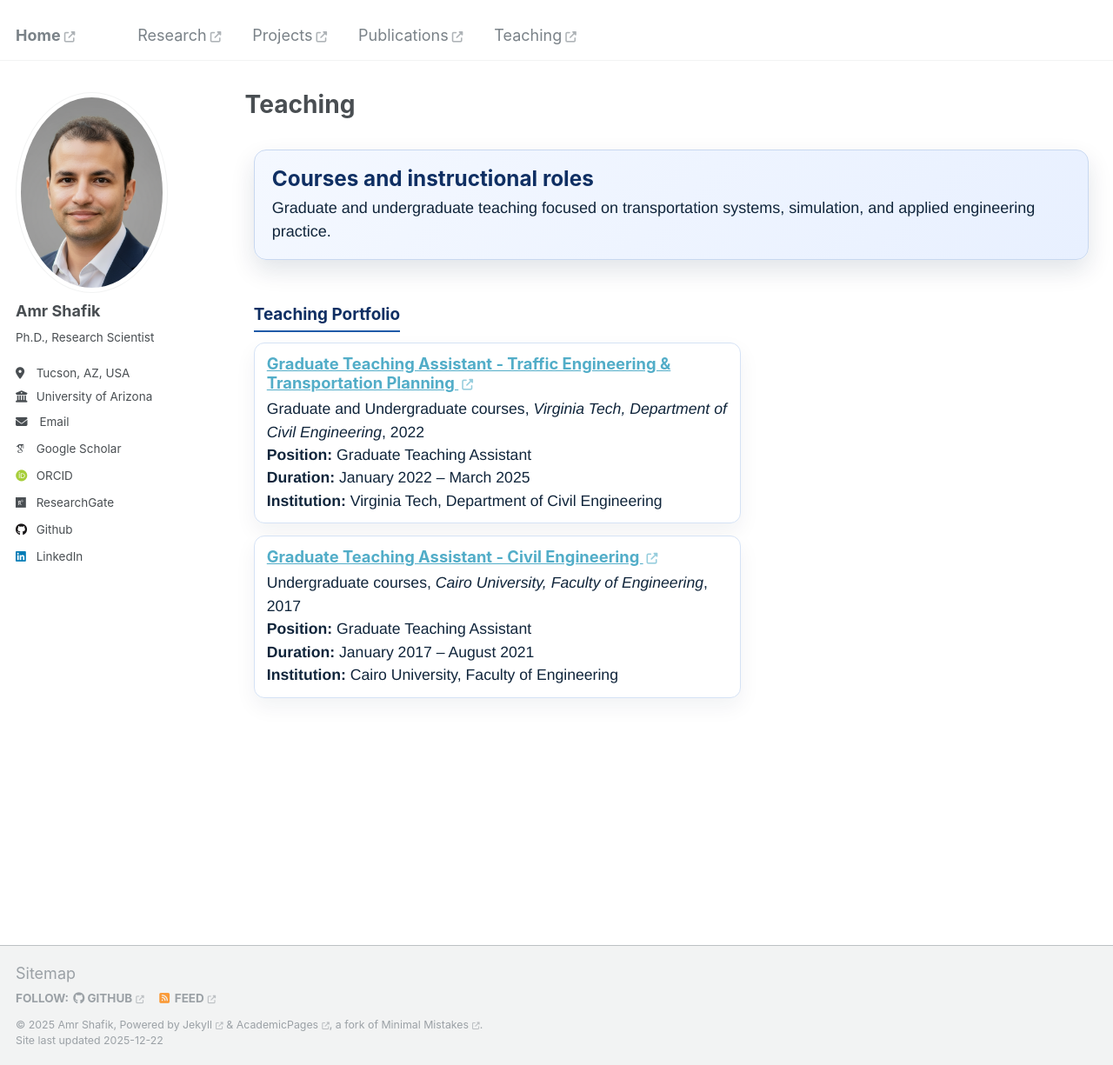
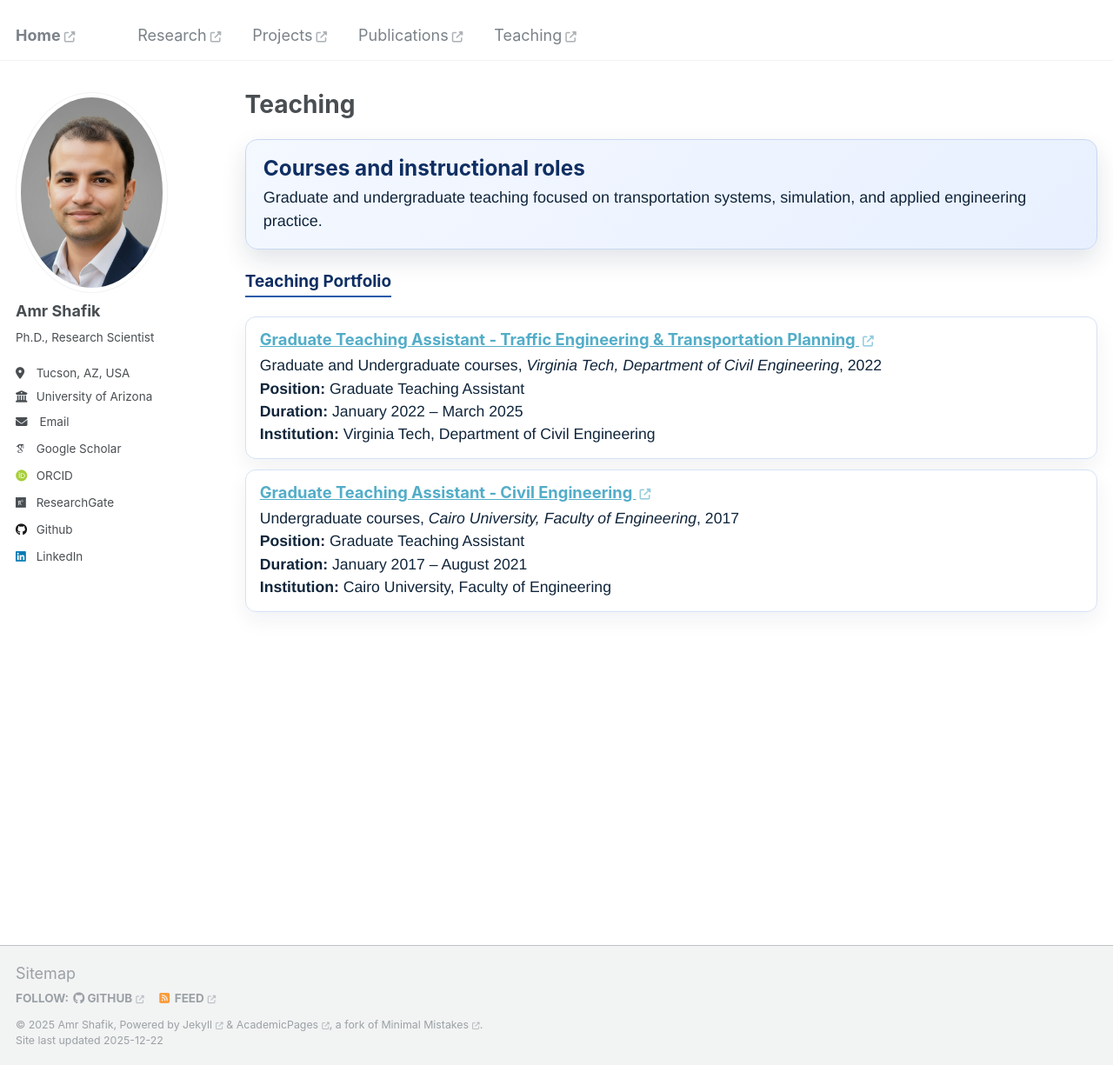
Before and after one commit to akshafik/amrshafik, a Jekyll site: the page built from _pages/teaching.html, in a window 1280 px wide and 1225 px high. Shown: the whole window at 87% size. Built offline with Jekyll 4.4.1, drawn with Linux system fonts in a browser that asks for light colours; some web fonts are replaced.

Commit message:
Refactor teaching page layout and styling for consistency and improved readability

```diff
--- a/_pages/teaching.html
+++ b/_pages/teaching.html
@@ -6,50 +6,54 @@ author_profile: true
 ---
 
 <style>
-  .teaching-page {
-    max-width: 960px;
+  .projects-wrapper {
+    max-width: 980px;
     margin: 0 auto;
-    padding: 16px 0 32px;
+    padding: 12px 0 32px;
     font-family: "Helvetica Neue", Arial, sans-serif;
   }
 
-  .teaching-hero {
-    margin: 8px 0 24px;
+  .projects-hero {
     padding: 18px 20px;
     border-radius: 14px;
     background: linear-gradient(135deg, #f4f8ff 0%, #e8f0ff 100%);
     border: 1px solid #c8d8f0;
     box-shadow: 0 12px 28px rgba(9, 34, 68, 0.12);
+    margin-bottom: 20px;
   }
 
-  .teaching-hero h2 {
+  .projects-hero h2 {
     margin: 0 0 6px;
     color: #0f2f63;
     font-size: 1.35em;
   }
 
-  .teaching-hero p {
+  .projects-hero p {
     margin: 0;
     color: #10253b;
     font-size: 1em;
   }
 
-  .teaching-section-title {
+  .projects-section {
+    margin-top: 24px;
+  }
+
+  .projects-section h3 {
+    margin: 0 0 10px;
+    color: #0f2f63;
+    border-bottom: 2px solid #1f5aa8;
     display: inline-block;
-    margin: 28px 0 12px;
-    padding-bottom: 6px;
-    border-bottom: 2px solid #1f5aa8;
-    color: #0f2f63;
+    padding-bottom: 4px;
     font-size: 1.05em;
   }
 
   .teaching-list {
-    display: grid;
-    gap: 14px;
+    margin-top: 12px;
   }
 
-  .teaching-list article {
-    padding: 12px 14px;
+  .teaching-list .list__item {
+    padding: 14px 16px;
+    margin: 12px 0;
     border-radius: 12px;
     border: 1px solid #d5e2f5;
     background: #fff;
@@ -71,16 +75,18 @@ author_profile: true
 
 {% include base_path %}
 
-<div class="teaching-page">
-  <div class="teaching-hero">
+<div class="projects-wrapper">
+  <div class="projects-hero">
     <h2>Courses and instructional roles</h2>
     <p>Graduate and undergraduate teaching focused on transportation systems, simulation, and applied engineering practice.</p>
   </div>
 
-  <h2 class="teaching-section-title">Teaching Portfolio</h2>
-  <div class="teaching-list">
-    {% for post in site.teaching reversed %}
-      {% include archive-single.html %}
-    {% endfor %}
+  <div class="projects-section">
+    <h3>Teaching Portfolio</h3>
+    <div class="teaching-list">
+      {% for post in site.teaching reversed %}
+        {% include archive-single.html %}
+      {% endfor %}
+    </div>
   </div>
 </div>
```
